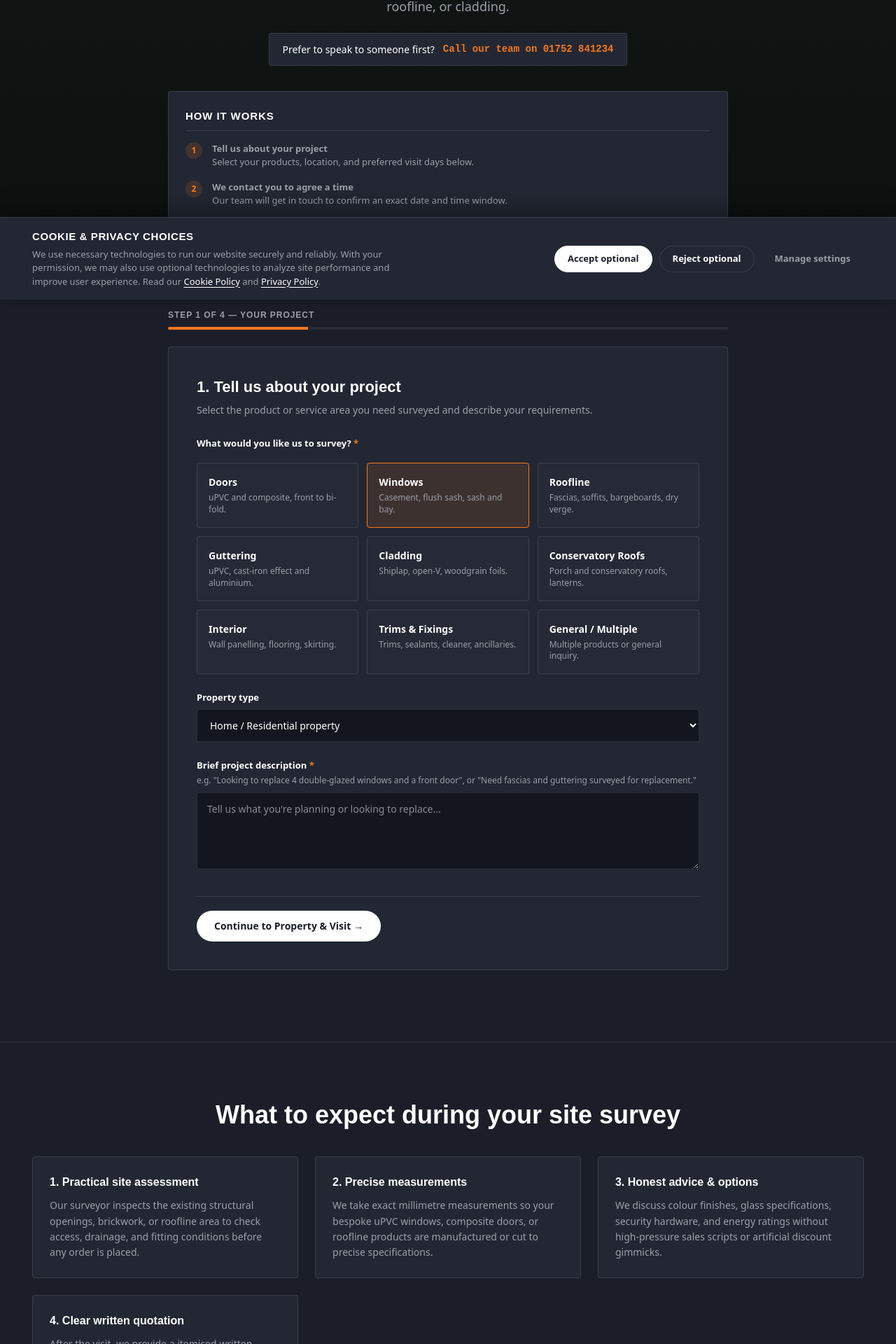
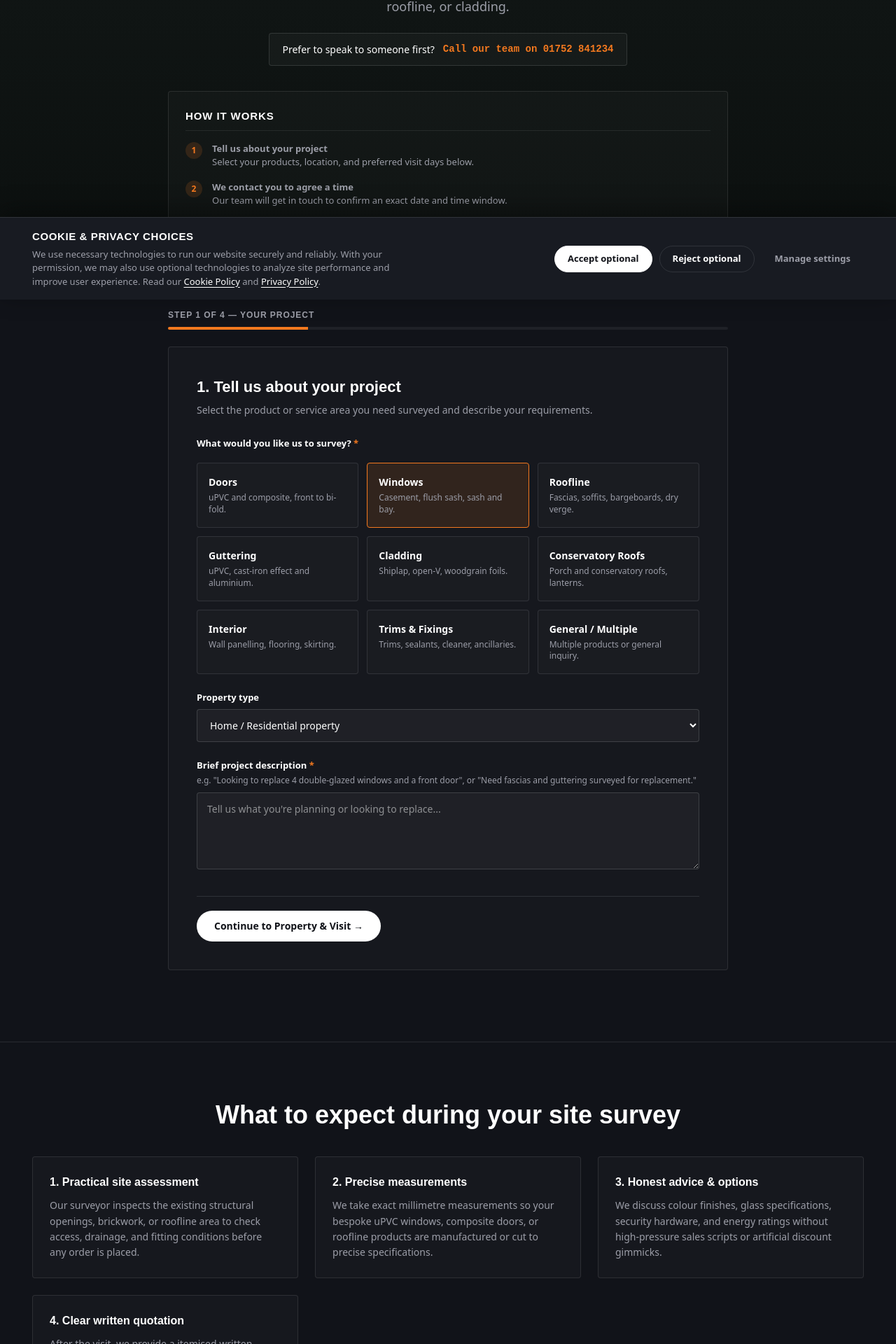
Before and after one commit to adambutcher321/tamar-plastics-website, a Next.js app: page /book-a-survey in a window 1280 px wide. Shown: the part 372-2292 px from the top of the page at 70% size. Built offline with nearby package versions, Linux system fonts and the light colour scheme; a web font is replaced by a local one.

Commit message:
fix: replace discolored navy-purple backgrounds with sleek neutral dark frosted glass on contact and survey pages

```diff
--- a/app/book-a-survey/survey.css
+++ b/app/book-a-survey/survey.css
@@ -44,8 +44,8 @@
   display: inline-flex;
   align-items: center;
   gap: 12px;
-  background: var(--ink-raised, #121817);
-  border: 1px solid var(--hairline, rgba(156, 158, 168, 0.14));
+  background: rgba(255, 255, 255, 0.03);
+  border: 1px solid rgba(255, 255, 255, 0.12);
   border-radius: var(--radius, 4px);
   padding: 12px 18px;
   font-size: 14px;
@@ -66,8 +66,8 @@
 /* ── "What to expect" Opening Card ───────────────────────────────────────── */
 
 .survey-expect-box {
-  background: var(--ink-raised, #121817);
-  border: 1px solid var(--hairline, rgba(156, 158, 168, 0.14));
+  background: rgba(255, 255, 255, 0.025);
+  border: 1px solid rgba(255, 255, 255, 0.1);
   border-radius: var(--radius, 4px);
   padding: 24px;
   max-width: 800px;
@@ -84,7 +84,7 @@
   color: var(--text, #F2F5F4);
   margin: 0 0 16px;
   padding-bottom: 8px;
-  border-bottom: 1px solid var(--hairline, rgba(156, 158, 168, 0.1));
+  border-bottom: 1px solid rgba(255, 255, 255, 0.08);
 }
 
 .survey-steps-list {
@@ -167,8 +167,8 @@
 /* ── Form Panels ────────────────────────────────────────────────────────── */
 
 .survey-step-panel {
-  background: var(--ink-raised, #121817);
-  border: 1px solid var(--hairline, rgba(156, 158, 168, 0.14));
+  background: rgba(255, 255, 255, 0.025);
+  border: 1px solid rgba(255, 255, 255, 0.1);
   border-radius: var(--radius, 4px);
   padding: clamp(24px, 4vw, 40px);
   max-width: 800px;
@@ -280,14 +280,14 @@
 .survey-textarea,
 .survey-select {
   width: 100%;
-  background: var(--ink-deep, #060908);
-  border: 1px solid var(--hairline, rgba(156, 158, 168, 0.16));
+  background: rgba(255, 255, 255, 0.04);
+  border: 1px solid rgba(255, 255, 255, 0.14);
   border-radius: var(--radius, 4px);
   padding: 12px 14px;
   font-size: 14px;
   color: var(--text, #F2F5F4);
   font-family: inherit;
-  transition: border-color 150ms ease, box-shadow 150ms ease;
+  transition: border-color 150ms ease, box-shadow 150ms ease, background 150ms ease;
 }
 
 .survey-input:focus,
@@ -295,6 +295,7 @@
 .survey-select:focus {
   outline: 0;
   border-color: var(--edge, #F4791F);
+  background: rgba(255, 255, 255, 0.06);
   box-shadow: 0 0 0 2px var(--edge-glow, rgba(244, 121, 31, 0.25));
 }
 
@@ -457,8 +458,8 @@
 /* ── Success Confirmation Box ───────────────────────────────────────────── */
 
 .survey-success-card {
-  background: var(--ink-raised, #121817);
-  border: 1px solid var(--hairline, rgba(156, 158, 168, 0.16));
+  background: rgba(255, 255, 255, 0.025);
+  border: 1px solid rgba(255, 255, 255, 0.1);
   border-radius: var(--radius, 4px);
   padding: clamp(32px, 5vw, 56px);
   max-width: 800px;
@@ -497,8 +498,8 @@
 }
 
 .survey-summary-box {
-  background: rgba(156, 158, 168, 0.03);
-  border: 1px solid var(--hairline, rgba(156, 158, 168, 0.12));
+  background: rgba(255, 255, 255, 0.03);
+  border: 1px solid rgba(255, 255, 255, 0.1);
   border-radius: 4px;
   padding: 20px;
   margin-bottom: 32px;
@@ -514,7 +515,7 @@
   color: var(--text-muted, rgba(156, 158, 168, 0.7));
   margin: 0 0 12px;
   padding-bottom: 6px;
-  border-bottom: 1px solid var(--hairline, rgba(156, 158, 168, 0.08));
+  border-bottom: 1px solid rgba(255, 255, 255, 0.08);
 }
 
 .survey-summary-dl {
@@ -579,7 +580,7 @@
 .survey-expect-section {
   padding-top: clamp(48px, 6vw, 80px);
   padding-bottom: clamp(64px, 8vw, 110px);
-  border-top: 1px solid var(--hairline, rgba(156, 158, 168, 0.12));
+  border-top: 1px solid rgba(255, 255, 255, 0.1);
 }
 
 .survey-expect-inner {
@@ -605,8 +606,8 @@
 }
 
 .survey-expect-card {
-  background: var(--ink-raised, #121817);
-  border: 1px solid var(--hairline, rgba(156, 158, 168, 0.12));
+  background: rgba(255, 255, 255, 0.025);
+  border: 1px solid rgba(255, 255, 255, 0.1);
   border-radius: var(--radius, 4px);
   padding: 24px;
 }
--- a/design/tokens.css
+++ b/design/tokens.css
@@ -3,9 +3,9 @@
      black. --ink-raised/--ink-deep are lighter/darker steps off the same
      navy hue, not neutral greys, so raised panels read as "the same room,
      different depth" rather than a different material. */
-  --ink: #1B1E29;
-  --ink-raised: #232733;
-  --ink-deep: #14161F;
+  --ink: #111319;
+  --ink-raised: #181B22;
+  --ink-deep: #0D0E12;
   --paper: #FFFFFF;
   --text: #FFFFFF;
   --text-muted: #9C9EA8;
```
Also changed, not shown: app/contact/contact.css (+7 -12 lines).
